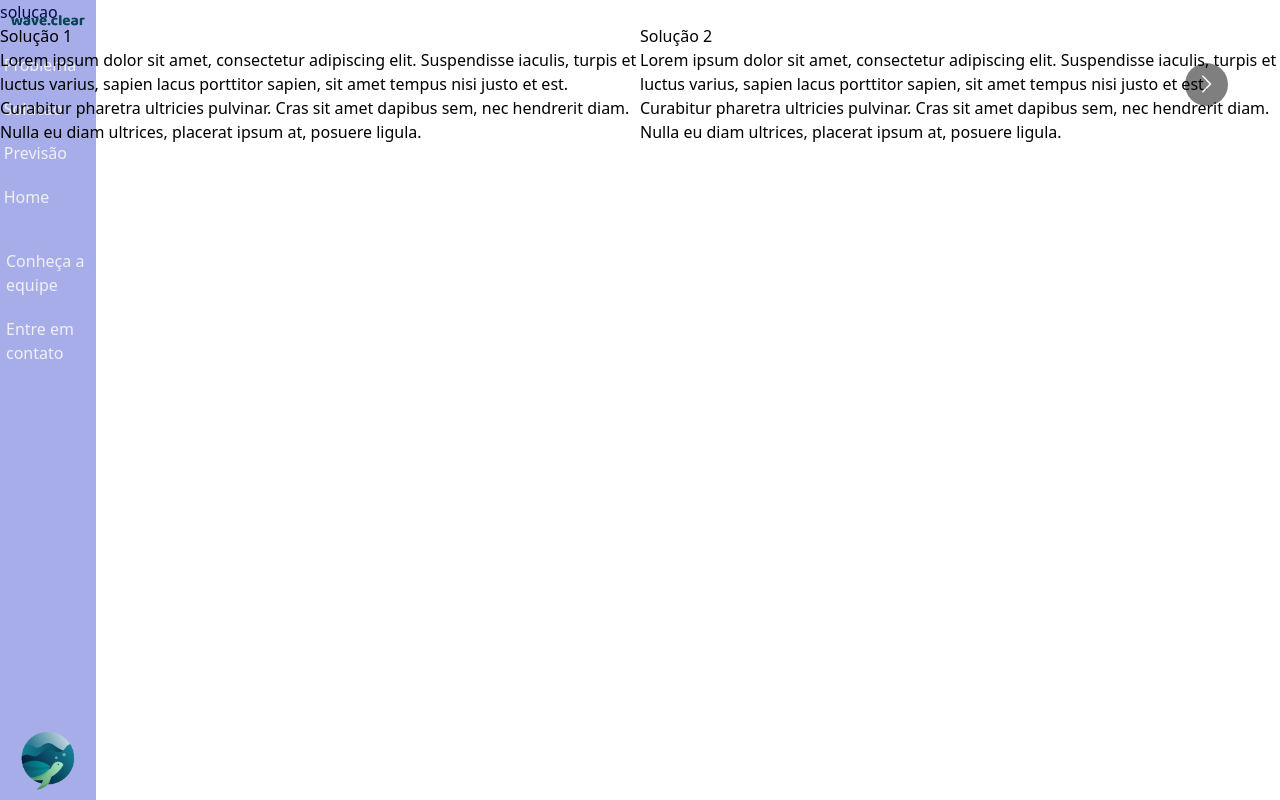
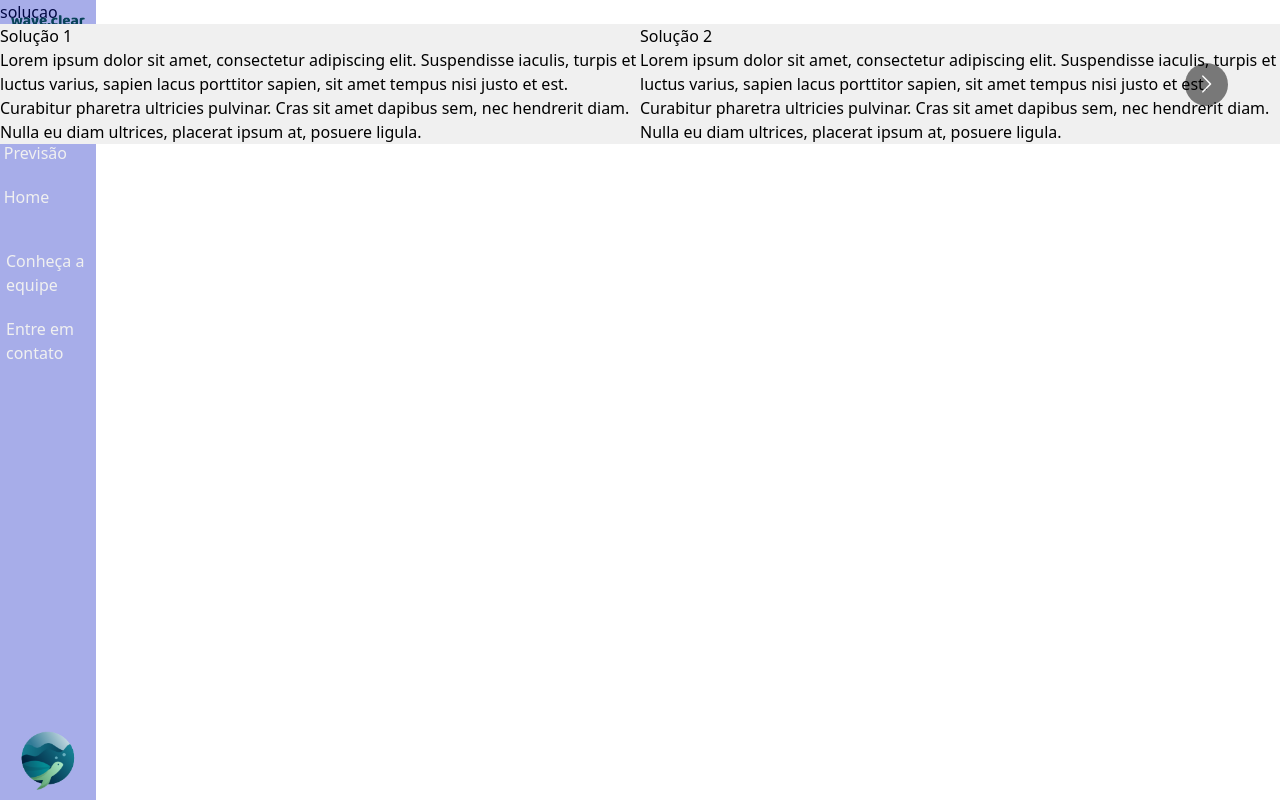
Before and after one commit to rafadagalera/wave.clear, a React app in the folder SITE/waveclear/: page /solucao in a window 1280 px wide. Built offline with nearby package versions, Linux system fonts and the light colour scheme; the HTML template or start-up script is replaced by a standard one.

Commit message:
add bg to carousel

```diff
--- a/SITE/waveclear/src/pages/problema.jsx
+++ b/SITE/waveclear/src/pages/problema.jsx
@@ -34,7 +34,7 @@ function Problema() {
             <div className="flex flex-col">
                 {sections.map((section) => (
                     <div key={section.id} className={`w-screen h-[1017px] ${section.bgColor} flex justify-between`}>
-                        <div className=' '>
+                        <div>
                             <h2 className='mt-[300px] ml-5 text-5xl font-bold mx-auto'>{section.title}</h2>
                             <div className='mt-[200px] grid grid-cols-2 gap-5 grid-rows-1'>
                                 <h3 className='row-start-1'>{section.subtitle}</h3>
--- a/SITE/waveclear/src/pages/solucao.jsx
+++ b/SITE/waveclear/src/pages/solucao.jsx
@@ -7,26 +7,31 @@ function Solucao() {
             id: 1,
             title: 'Solução 1',
             description: "Lorem ipsum dolor sit amet, consectetur adipiscing elit. Suspendisse iaculis, turpis et luctus varius, sapien lacus porttitor sapien, sit amet tempus nisi justo et est. Curabitur pharetra ultricies pulvinar. Cras sit amet dapibus sem, nec hendrerit diam. Nulla eu diam ultrices, placerat ipsum at, posuere ligula.",
+            bgColor: 'bg-primary-white'
         },
         {
             id: 2,
             title: 'Solução 2',
             description: "Lorem ipsum dolor sit amet, consectetur adipiscing elit. Suspendisse iaculis, turpis et luctus varius, sapien lacus porttitor sapien, sit amet tempus nisi justo et est. Curabitur pharetra ultricies pulvinar. Cras sit amet dapibus sem, nec hendrerit diam. Nulla eu diam ultrices, placerat ipsum at, posuere ligula.",
+            bgColor: 'bg-primary-white'
         },
         {
             id: 3,
             title: 'Solução 3',
             description: "Lorem ipsum dolor sit amet, consectetur adipiscing elit. Suspendisse iaculis, turpis et luctus varius, sapien lacus porttitor sapien, sit amet tempus nisi justo et est. Curabitur pharetra ultricies pulvinar. Cras sit amet dapibus sem, nec hendrerit diam. Nulla eu diam ultrices, placerat ipsum at, posuere ligula.",
+            bgColor: 'bg-primary-white'
         },
         {
             id: 4,
             title: 'Solução 4',
             description: "Lorem ipsum dolor sit amet, consectetur adipiscing elit. Suspendisse iaculis, turpis et luctus varius, sapien lacus porttitor sapien, sit amet tempus nisi justo et est. Curabitur pharetra ultricies pulvinar. Cras sit amet dapibus sem, nec hendrerit diam. Nulla eu diam ultrices, placerat ipsum at, posuere ligula.",
+            bgColor: 'bg-primary-white'
         },
         {
             id: 5,
             title: 'Solução 5',
             description: "Lorem ipsum dolor sit amet, consectetur adipiscing elit. Suspendisse iaculis, turpis et luctus varius, sapien lacus porttitor sapien, sit amet tempus nisi justo et est. Curabitur pharetra ultricies pulvinar. Cras sit amet dapibus sem, nec hendrerit diam. Nulla eu diam ultrices, placerat ipsum at, posuere ligula.",
+            bgColor: 'bg-primary-white'
         }
     ]
     return (
@@ -85,10 +90,12 @@ function Solucao() {
                 slidesToSlide={1}
                 swipeable
             >
-        {solucaoCards.map((card)=>(
-            <div key={card.id}>
+                {solucaoCards.map((card) => (
+                    <div key={card.id} className={`${card.bgColor}`}>
+                        <div>
                             <h2>{card.title}</h2>
                             <p>{card.description}</p>
+                        </div>
                     </div>
                 ))}
             </Carousel>
```
Lines whose indentation alone changed are shown as unchanged.
